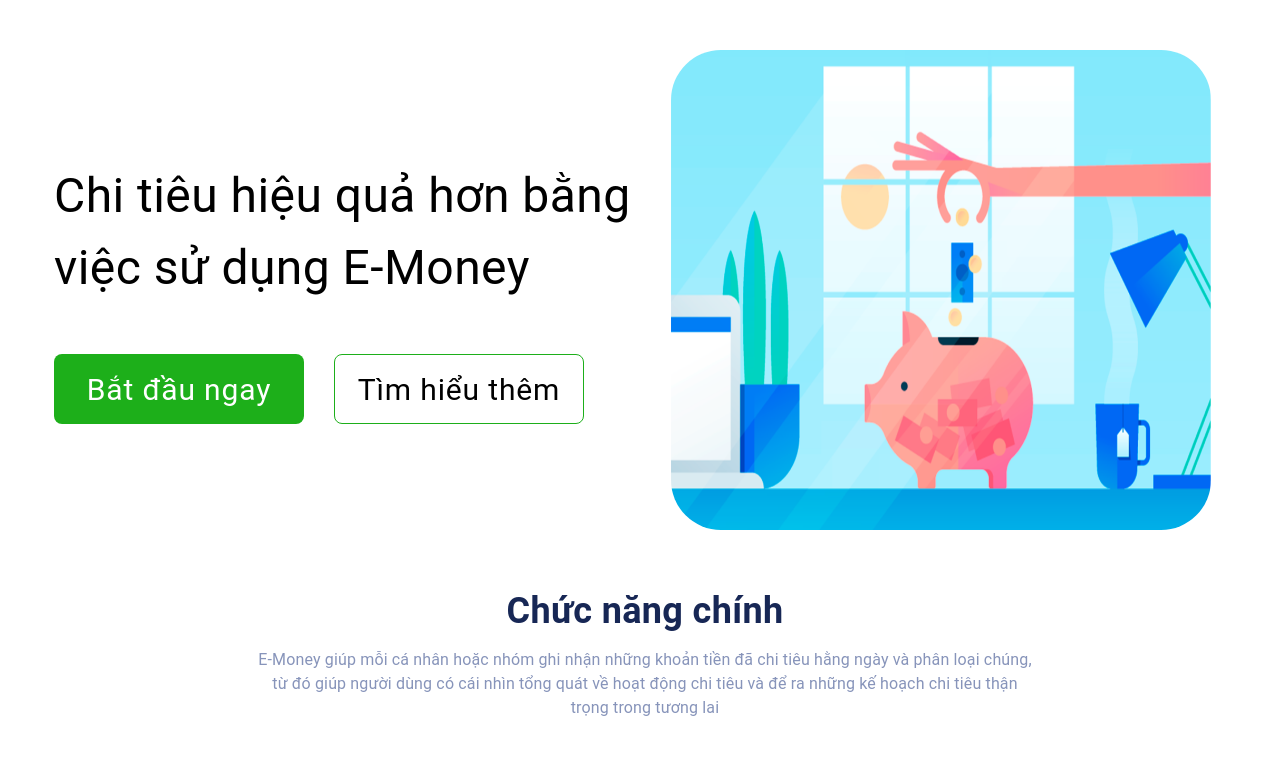
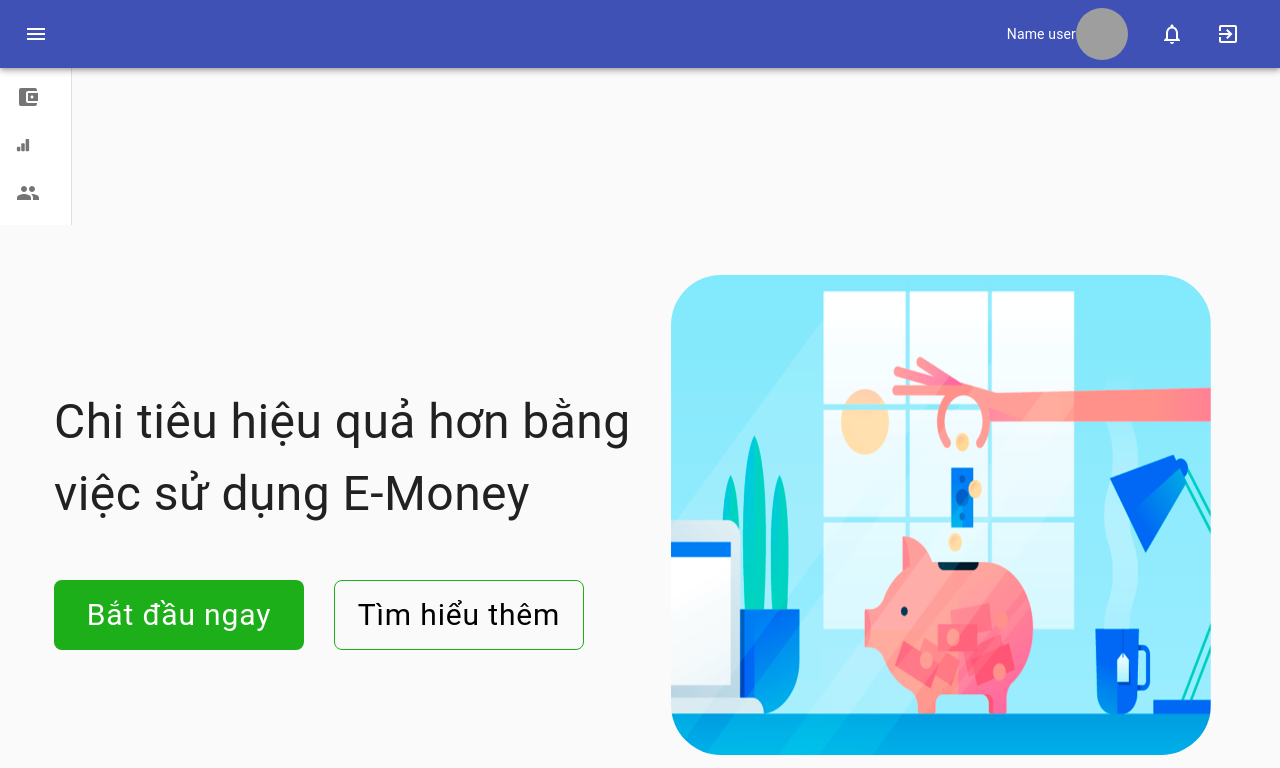
Before and after one commit to hophanminh/E-Money, a React (Create React App) app in the folder web/: page / in a window 1280 px wide. Shown: the top 768 px of the page. Built offline with nearby package versions, Linux system fonts and the light colour scheme; grey boxes are pictures that could not be loaded.

Commit message:
SideBar and TopBar

```diff
--- a/web/package.json
+++ b/web/package.json
@@ -16,6 +16,7 @@
     "@testing-library/user-event": "^12.6.3",
     "react": "^17.0.1",
     "react-dom": "^17.0.1",
+    "react-icons": "^4.2.0",
     "react-router-dom": "^5.2.0",
     "react-scripts": "4.0.2",
     "web-vitals": "^1.1.0"
@@ -43,5 +44,10 @@
       "last 1 firefox version",
       "last 1 safari version"
     ]
+  },
+  "devDependencies": {
+    "@trendmicro/react-sidenav": "^0.5.0",
+    "clsx": "^1.1.1",
+    "react-moment": "^1.1.1"
   }
 }
--- a/web/src/App.js
+++ b/web/src/App.js
@@ -4,11 +4,11 @@
   Switch,
   Route,
 } from "react-router-dom";
-import NavBar from './components/navBar/navBar';
 import Home from './components/home/home';
 import PrivateRoute from './components/PrivateRoute';
 import StickyFooter from './components/stickyFooter/StickyFooter';
 import Dashboard from './components/Dashboard/Dashboard';
+import Menu from "./components/SideBar/Menu";
 
 const routes = [
   {
@@ -30,6 +30,7 @@
     <Router>
       <div className="App">
         {/* <NavBar /> */}
+        <Menu />
         <Switch>
           {routes.map((route, index) => {
             return (route.private ?
@@ -52,7 +53,7 @@
             <Home />
           </Route>
         </Switch>
-        {/* <StickyFooter /> */}
+        <StickyFooter/>
       </div>
     </Router>
   );
--- /dev/null
+++ b/web/src/components/SideBar/Menu.js
@@ -0,0 +1,27 @@
+import React, {useState} from 'react';
+import SideBar from "./SideBar";
+import Topbar from "./Topbar";
+
+export default function Menu(props) {
+    const [open, setOpen] = useState(false);
+    const handleDrawerOpen = () => {
+      setOpen(true);
+    };
+    const handleDrawerClose = () => {
+      setOpen(false);
+    };
+
+    return (
+        <>
+            <Topbar
+                handleDrawerOpen = {(i) => handleDrawerOpen()}
+                open = {open}
+                title = {props.title}
+            />
+            <SideBar
+                handleDrawerClose = {(i) => handleDrawerClose()}
+                open = {open}
+            />
+        </>
+    )
+}
--- /dev/null
+++ b/web/src/components/SideBar/SideBar.js
@@ -0,0 +1,64 @@
+import React from 'react';
+import clsx from 'clsx';
+import { makeStyles } from '@material-ui/core/styles';
+import Drawer from '@material-ui/core/Drawer';
+import List from '@material-ui/core/List';
+import Divider from '@material-ui/core/Divider';
+import IconButton from '@material-ui/core/IconButton';
+import ChevronLeftIcon from '@material-ui/icons/ChevronLeft';
+import SideBarList from './SideBarList';
+
+const drawerWidth = 240;
+const useStyles = makeStyles((theme) => ({
+  toolbarIcon: {
+    display: 'flex',
+    alignItems: 'center',
+    justifyContent: 'flex-end',
+    padding: '0 8px',
+    ...theme.mixins.toolbar,
+  },
+  drawerPaper: {
+    position: 'relative',
+    whiteSpace: 'nowrap',
+    width: drawerWidth,
+    transition: theme.transitions.create('width', {
+      easing: theme.transitions.easing.sharp,
+      duration: theme.transitions.duration.enteringScreen,
+    }),
+  },
+  drawerPaperClose: {
+    overflowX: 'hidden',
+    transition: theme.transitions.create('width', {
+      easing: theme.transitions.easing.sharp,
+      duration: theme.transitions.duration.leavingScreen,
+    }),
+    width: theme.spacing(7),
+    [theme.breakpoints.up('sm')]: {
+      width: theme.spacing(9),
+    },
+  },
+}));
+
+export default function SideBar(props) {
+  const classes = useStyles();
+  const open = props.open;
+  return (
+    <Drawer
+      variant="permanent"
+      classes={{
+        paper: clsx(classes.drawerPaper, !open && classes.drawerPaperClose),
+      }}
+      open={open}
+    >
+      <div className={classes.toolbarIcon}>
+        <IconButton onClick={() => props.handleDrawerClose()}>
+          <ChevronLeftIcon />
+        </IconButton>
+      </div>
+      <Divider />
+      <List>
+        <SideBarList/>
+      </List>
+    </Drawer>
+  )
+}
--- /dev/null
+++ b/web/src/components/SideBar/SideBarList.js
@@ -0,0 +1,43 @@
+import React, { useState } from 'react';
+import ListItem from '@material-ui/core/ListItem';
+import ListItemIcon from '@material-ui/core/ListItemIcon';
+import ListItemText from '@material-ui/core/ListItemText';
+import DashboardIcon from '@material-ui/icons/Dashboard';
+import PeopleIcon from '@material-ui/icons/People';
+import AccountBalanceWalletIcon from '@material-ui/icons/AccountBalanceWallet';
+import TableChartIcon from '@material-ui/icons/TableChart';
+import { BsFillBarChartFill } from "react-icons/bs";
+import {
+  NavLink
+} from "react-router-dom";
+
+
+export default function SideBarList(props) {
+  const [currentUser, setCurrentUser] = useState();
+  return (
+    <div>
+      <ListItem button component={NavLink} to="/">
+        <ListItemIcon>
+          <AccountBalanceWalletIcon />
+        </ListItemIcon>
+        <ListItemText primary="Ví cá nhân" />
+      </ListItem>
+      {(
+        <ListItem button component={NavLink} to="/Account">
+          <ListItemIcon>
+            <BsFillBarChartFill />
+          </ListItemIcon>
+          <ListItemText primary="Thống kê" />
+        </ListItem>
+      )}
+      {(
+        <ListItem button component={NavLink} to="/Password">
+          <ListItemIcon>
+            <PeopleIcon />
+          </ListItemIcon>
+          <ListItemText primary="Nhóm" />
+        </ListItem>
+      )}
+    </div>
+  )
+};
--- /dev/null
+++ b/web/src/components/SideBar/Topbar.js
@@ -0,0 +1,147 @@
+import React, { useState } from 'react';
+import clsx from 'clsx';
+import {
+  useHistory,
+  NavLink,
+} from "react-router-dom";
+import {
+  AppBar,
+  Toolbar,
+  Typography,
+  Badge,
+  Popover,
+  IconButton,
+  ListItem,
+  ListItemText,
+  makeStyles
+} from '@material-ui/core'
+import MenuIcon from '@material-ui/icons/Menu';
+import ExitToAppIcon from '@material-ui/icons/ExitToApp';
+import NotificationsNoneIcon from '@material-ui/icons/NotificationsNone';
+
+const drawerWidth = 240;
+
+const useStyles = makeStyles((theme) => ({
+  toolbar: {
+    paddingRight: 24, // keep right padding when drawer closed
+  },
+  appBar: {
+    zIndex: theme.zIndex.drawer + 1,
+    transition: theme.transitions.create(['width', 'margin'], {
+      easing: theme.transitions.easing.sharp,
+      duration: theme.transitions.duration.leavingScreen,
+    }),
+  },
+  appBarShift: {
+    marginLeft: drawerWidth,
+    width: `calc(100% - ${drawerWidth}px)`,
+    transition: theme.transitions.create(['width', 'margin'], {
+      easing: theme.transitions.easing.sharp,
+      duration: theme.transitions.duration.enteringScreen,
+    }),
+  },
+  menuButton: {
+    marginRight: 36,
+  },
+  menuButtonHidden: {
+    display: 'none',
+  },
+  title: {
+    flexGrow: 1,
+  },
+  invisible: {
+    cd: "hidden"
+  },
+  topBarButton: {
+    display: 'flex',
+    justifyContent: 'flex-end',
+  },
+  button: {
+    width: 'auto',
+  },
+  popover: {
+    maxHeight: '300px',
+  },
+  notifyCard: {
+    minWidth: '320px',
+    maxWidth: '320px',
+    fontSize: '14px',
+    borderRadius: '0px'
+  },
+  notifyToolTip: {
+    textAlign: 'center',
+    marginBottom: '-10px'
+  },
+  notifyContent: {
+    display: 'flex',
+    flexDirection: 'row',
+    justifyContent: 'space-between',
+    alignItems: 'center'
+  },
+  checkIcon: {
+    color: 'green'
+  },
+  clearIcon: {
+    color: 'red'
+  },
+  spaceBetween: {
+    display: "flex",
+    justifyContent: "space-between"
+  },
+  avatarImg: {
+    wight: 52,
+    height: 52,
+    borderRadius: 50
+  }
+}));
+
+function Topbar(props) {
+  const classes = useStyles();
+  const history = useHistory();
+  const logOut = (e) => {
+  };
+  // sidebar's open
+  const openSidebar = props.open;
+  return (
+    <AppBar position="absolute" className={clsx(classes.appBar, openSidebar && classes.appBarShift)}>
+      <Toolbar className={`${classes.toolbar } ${classes.spaceBetween}`} >
+        <IconButton
+          edge="start"
+          color="inherit"
+          aria-label="open drawer"
+          onClick={() => props.handleDrawerOpen()}
+          className={clsx(classes.menuButton, openSidebar && classes.menuButtonHidden)}
+        >
+          <MenuIcon />
+        </IconButton>
+        <div className={classes.topBarButton}>
+          {(
+            <>
+              <ListItem button component={NavLink} to="/Login" className={classes.button}>
+                {`Name user `}
+                <img src={`https://picsum.photos/200`} className={`${classes.avatarImg}`}></img>
+              </ListItem>
+            </>
+          )}
+
+          {(
+              <>
+                <ListItem button component={NavLink} to="/Login" onClick={(e) => logOut(e)} className={classes.button}>
+                  <NotificationsNoneIcon/>
+                </ListItem>
+              </>
+          )}
+          {(
+            <>
+              <ListItem button component={NavLink} to="/Login" onClick={(e) => logOut(e)} className={classes.button}>
+                <ExitToAppIcon   />
+              </ListItem>
+            </>
+          )}
+        </div>
+      </Toolbar>
+    </AppBar >
+  )
+}
+
+export default Topbar
```
Also changed, not shown: web/src/components/NotFound.js (added, +16 -0 lines), 1 other file (tests, documents, lock files or other folders).
